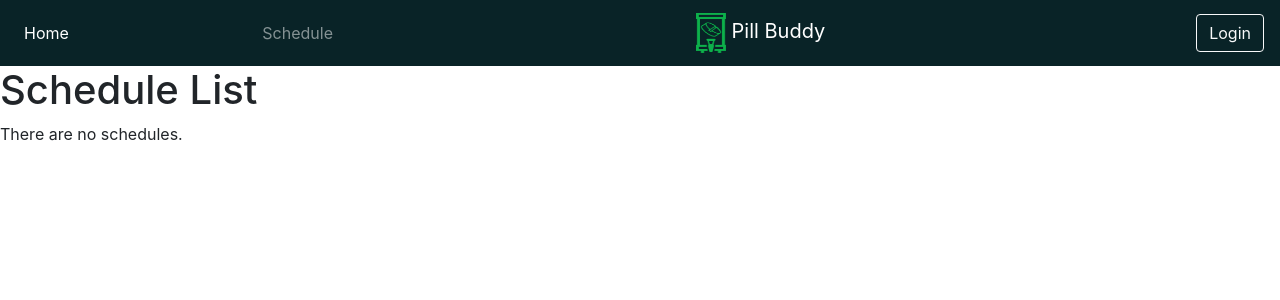
After one commit to MHack-Spartans/webserver, a Django app: page /schedule/list in a window 1280 px wide. The commit adds this page. Shown: the top 300 px of the page. Run offline with Django 3.2, Linux system fonts and the light colour scheme; data that the repository does not hold is empty; some libraries are stand-ins or nearby versions.

Commit message:
nav bar and schedule list

```diff
--- a/pillbuddy/dashboard/templates/dashboard.html
+++ b/pillbuddy/dashboard/templates/dashboard.html
@@ -2,6 +2,7 @@
 <html>
 
 <head>
+    <meta http-equiv="refresh" content="30" >
     {% include 'css.html' %}
     {% include 'js.html' %}
 </head>
--- /dev/null
+++ b/pillbuddy/home/templates/dashboard/schedule_list.html
@@ -0,0 +1,20 @@
+{% extends "base.html" %}
+
+{% block content %}
+    <h1>Schedule List</h1>
+
+    {% if schedule_list %}
+    <ul>
+
+      {% for schedule in schedule_list %}
+      <li>
+        <a href="{% url 'schedule_delete' pk=schedule.id %}">{{ schedule.drugs }}</a> ({{schedule.frequency}}){{schedule.first_dispense}}
+
+      </li>
+      {% endfor %}
+
+    </ul>
+    {% else %}
+      <p>There are no schedules.</p>
+    {% endif %}
+{% endblock %}
--- a/pillbuddy/home/urls.py
+++ b/pillbuddy/home/urls.py
@@ -7,6 +7,8 @@ urlpatterns = [
     path('register/', views.register, name='register'),
     path('register_success/', views.register_success, name='register_success'),
     path('login/', views.login, name='login'),
-    path('setup', views.setup,name='setup'),
-    path('schedule', views.schedule,name='schedule')
+    path('setup/', views.setup,name='setup'),
+    path('schedule/', views.schedule,name='schedule'),
+    path('schedule/list', views.ScheduleListView.as_view(), name='schedule_list'),
+    path('schedule/<int:pk>/delete/', views.ScheduleDelete.as_view(), name='schedule_delete')
 ]
--- a/pillbuddy/home/views.py
+++ b/pillbuddy/home/views.py
@@ -10,6 +10,7 @@ from dashboard.models import Schedule
 from .forms import SetUpDrugForm
 from .forms import SetUpSchedule
 import json
+from django.views import generic
 
 def home(request):
     return render(request, 'index.html', {})
@@ -84,3 +85,19 @@ def schedule(request):
         # redirect to a new URL:
         return HttpResponseRedirect(reverse('home') )
     return render(request, 'setup.html', {"thing":scheduleForm})
+
+from django.views import generic
+from django.urls import reverse_lazy
+
+class ScheduleListView(generic.ListView):
+    model = Schedule
+    paginate_by = 10
+
+from django.views.generic.edit import CreateView, UpdateView, DeleteView
+class ScheduleCreate(CreateView):
+    model = Schedule
+    fields = '__all__'
+
+class ScheduleDelete(DeleteView):
+    model = Schedule
+    success_url = reverse_lazy('schedule_list')
--- a/pillbuddy/pillbuddy/settings.py
+++ b/pillbuddy/pillbuddy/settings.py
@@ -39,7 +39,8 @@ INSTALLED_APPS = [
     'django.contrib.staticfiles',
     'home',
     'dashboard',
-    'widget_tweaks'
+    'widget_tweaks',
+    'django_cron'
 ]
 
 MIDDLEWARE = [
--- a/pillbuddy/templates/base.html
+++ b/pillbuddy/templates/base.html
@@ -22,6 +22,10 @@
                 <li class="nav-item active">
                     <a class="nav-link" href="{% url 'home' %}">Home <span class="sr-only">(current)</span></a>
             </ul>
+            <ul class="navbar-nav mr-auto">
+                    <li class="nav-item">
+                        <a class="nav-link" href="{% url 'schedule_list' %}">Schedule</a>
+                </ul>
             <ul class="nav navbar-nav mx-auto">
                     <a class="navbar-brand" href="{% url 'home' %}">
                         {% load static %}
```
Also changed, not shown: pillbuddy/home/templates/dashboard/schedule_confirm_delete.html (added, +14 -0 lines), pillbuddy/db.sqlite3.
